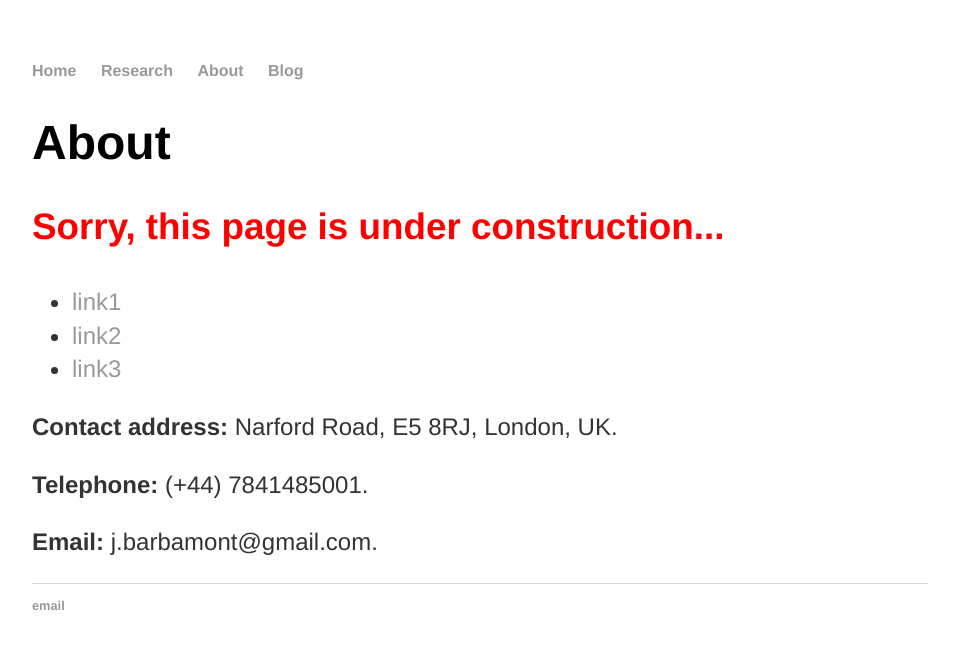
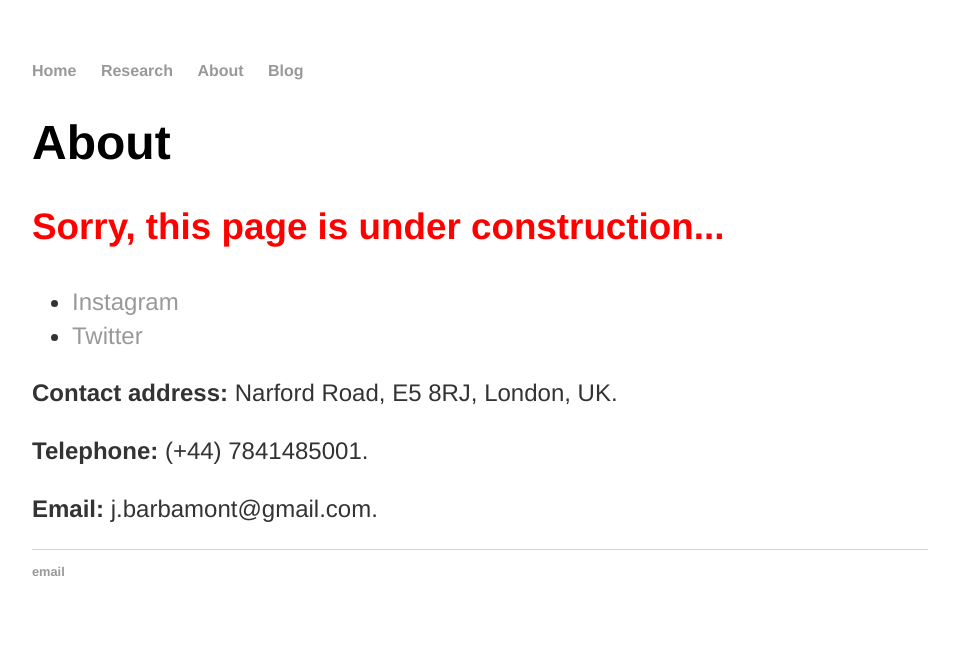
Before and after one commit to josebarbamontoya/josebarbamontoya.github.io, a Jekyll site: the page built from about/index.html, in a window 1280 px wide. Shown: the top 649 px of the page, without its empty margins (160-1119 px from the left). Built offline with Jekyll 4.4.1, drawn with Linux system fonts in a browser that asks for light colours.

Commit message:
Update index.html

```diff
--- a/about/index.html
+++ b/about/index.html
@@ -7,9 +7,8 @@ title: Jose Barba-Montoya
   <h1>About</h1>
 	<h3><font color="red">Sorry, this page is under construction...</h3>
 		<ul class="contacts">
-				<li><a href="#">link1</a></li>
-				<li><a href="#">link2</a></li>
-				<li><a href="#">link3</a></li>
+				<li><a href="https://www.instagram.com/barbapsidium/">Instagram</a></li>
+				<li><a href="https://twitter.com/barbapsidium">Twitter</a></li>
 				</ul>
 					<p><strong>Contact address: </strong>Narford Road, E5 8RJ, London, UK.</p>
 					<p><strong>Telephone: </strong> (+44) 7841485001.</p>
```
